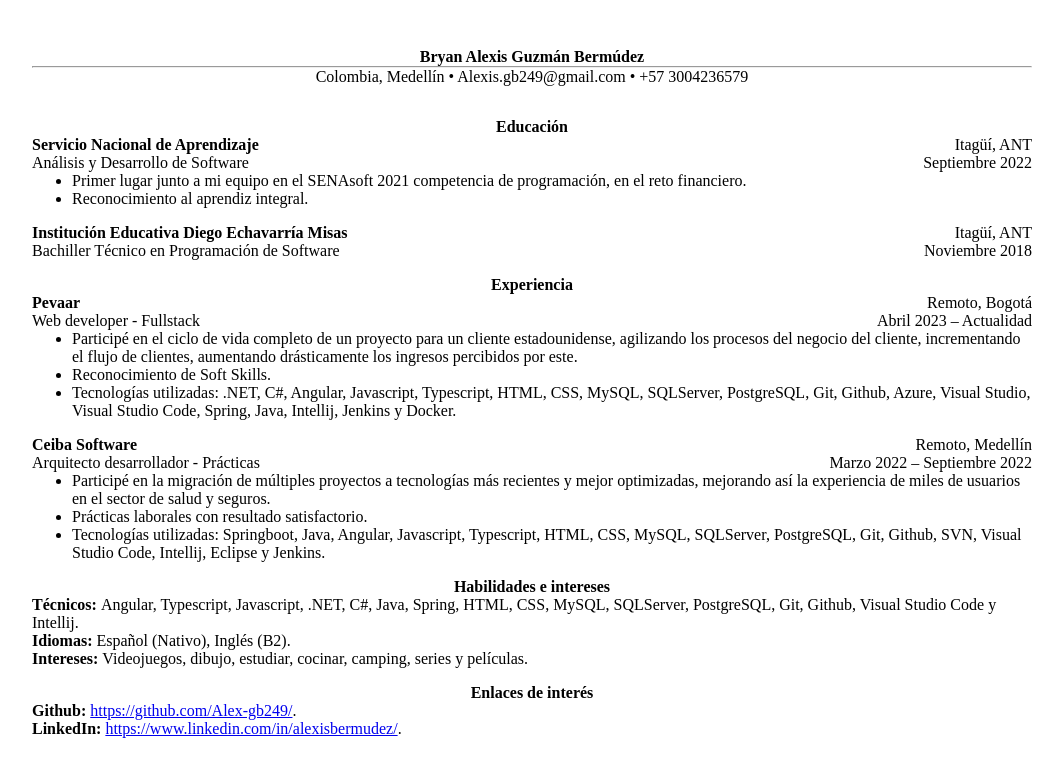
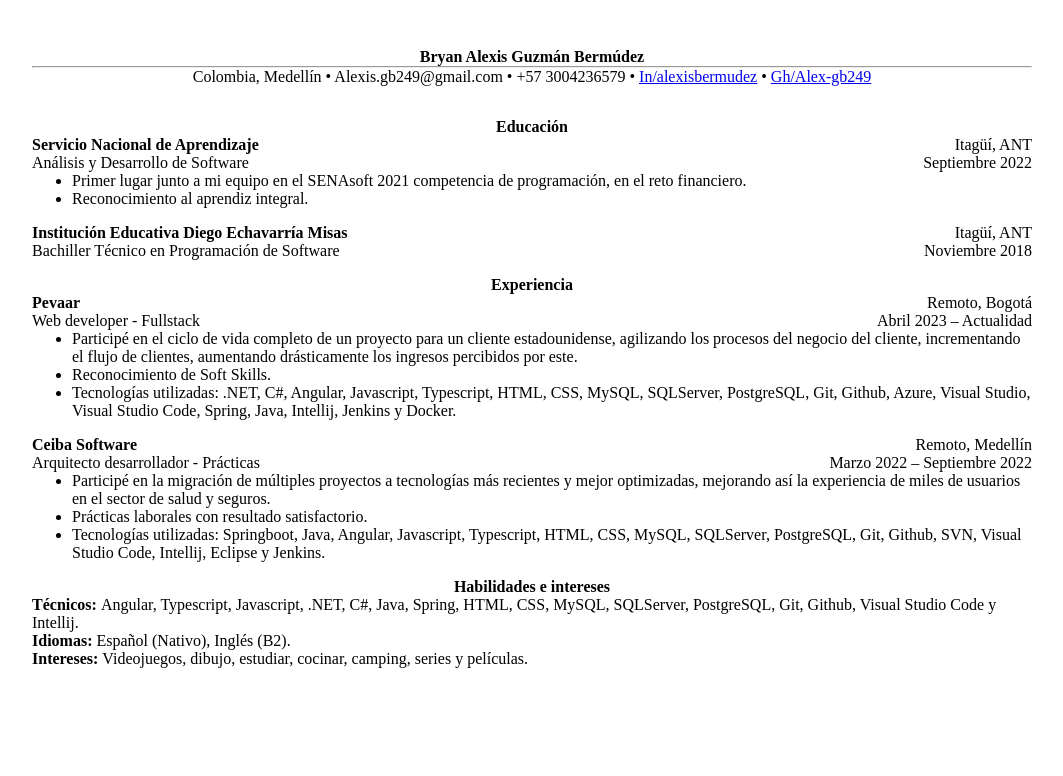
Before and after one commit to Alex-gb249/CV, a plain HTML site: page index.html in a window 1280 px wide. Shown: the whole page, without its empty margins (108-1171 px from the left). Drawn offline with Linux system fonts and the light colour scheme.

Commit message:
Links moved to top

```diff
--- a/index.html
+++ b/index.html
@@ -11,7 +11,7 @@
     <div class="header">
       <h4 class="text-center">Bryan Alexis Guzmán Bermúdez</h4>
       <hr>
-      <p class="text-center">Colombia, Medellín • Alexis.gb249@gmail.com • +57 3004236579</p>
+      <p class="text-center">Colombia, Medellín • Alexis.gb249@gmail.com • +57 3004236579 • <a href="https://www.linkedin.com/in/alexisbermudez/" target="_blank">In/alexisbermudez</a> • <a href="https://github.com/Alex-gb249/" target="_blank">Gh/Alex-gb249</a></p>
     </div>
 
     <div class="education mb-1">
@@ -100,15 +100,6 @@
         <p><span class="fw-bold">Intereses: </span>Videojuegos, dibujo, estudiar, cocinar, camping, series y películas.</p>
       </div>
     </div>
-
-    <div class="interestLinks mb-1">
-      <h4 class="text-center">Enlaces de interés</h4>
-
-      <div>
-        <p><span class="fw-bold">Github: </span><a href="https://github.com/Alex-gb249/" target="_blank">https://github.com/Alex-gb249/</a>.</p>
-        <p><span class="fw-bold">LinkedIn: </span><a href="https://www.linkedin.com/in/alexisbermudez/" target="_blank">https://www.linkedin.com/in/alexisbermudez/</a>.</p>
-      </div>
-    </div>
   </div>
 </body>
 </html>
```
